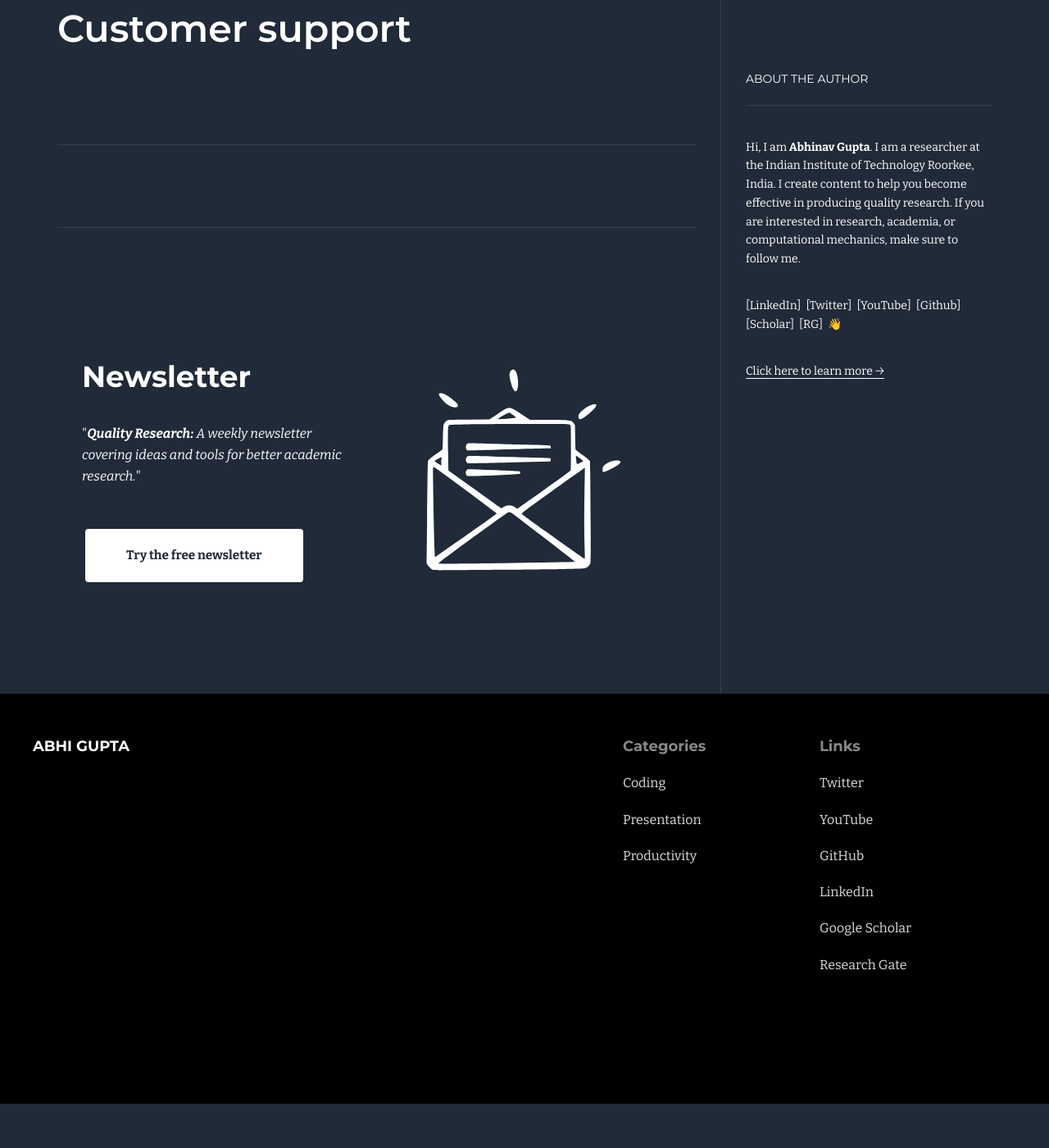
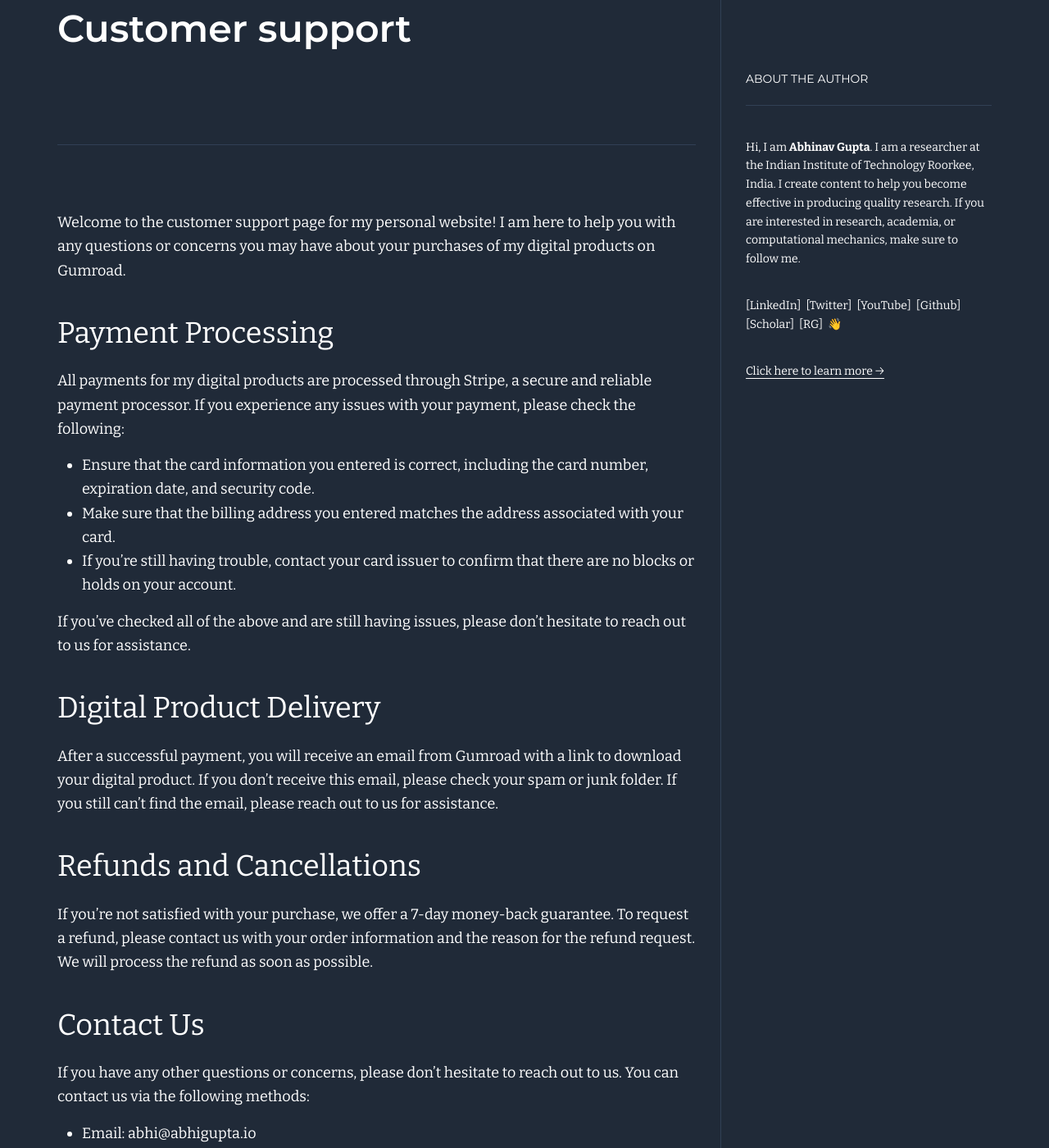
Before and after one commit to iitrabhi/iitrabhi.github.io, a Jekyll site: the page built from pages/support.md, in a window 1280 px wide and 1400 px high, scrolled down 206 px. Shown: the whole window at 82% size. Built offline with Jekyll 4.4.1, drawn with Linux system fonts in a browser that asks for light colours; before the commit the page ends 1552 px from its top, so only the background shows below that; some of the changed text lies outside the part shown.

Commit message:
update pages

```diff
--- a/pages/support.md
+++ b/pages/support.md
@@ -2,3 +2,33 @@
 layout: post
 title: Customer support
 ---
+
+Welcome to the customer support page for my personal website! I am here to help you with any questions or concerns you may have about your purchases of my digital products on Gumroad.
+
+## Payment Processing
+
+All payments for my digital products are processed through Stripe, a secure and reliable payment processor. If you experience any issues with your payment, please check the following:
+
+- Ensure that the card information you entered is correct, including the card number, expiration date, and security code.
+- Make sure that the billing address you entered matches the address associated with your card.
+- If you're still having trouble, contact your card issuer to confirm that there are no blocks or holds on your account.
+
+If you've checked all of the above and are still having issues, please don't hesitate to reach out to us for assistance.
+
+## Digital Product Delivery
+
+After a successful payment, you will receive an email from Gumroad with a link to download your digital product. If you don't receive this email, please check your spam or junk folder. If you still can't find the email, please reach out to us for assistance.
+
+## Refunds and Cancellations
+
+If you're not satisfied with your purchase, we offer a 7-day money-back guarantee. To request a refund, please contact us with your order information and the reason for the refund request. We will process the refund as soon as possible.
+
+## Contact Us
+
+If you have any other questions or concerns, please don't hesitate to reach out to us. You can contact us via the following methods:
+
+- Email: abhi@abhigupta.io
+- Phone: +91-89-8899-8800
+- Address: IIT Roorkee, India
+
+Thank you for choosing my digital products! I am always here to help and make sure you have a great experience with my products.
```
Also changed, not shown: pages/cancellation.md (deleted, +0 -4 lines), pages/privacy-policy.md (+27 -0 lines), .obsidian/workspace.json.
